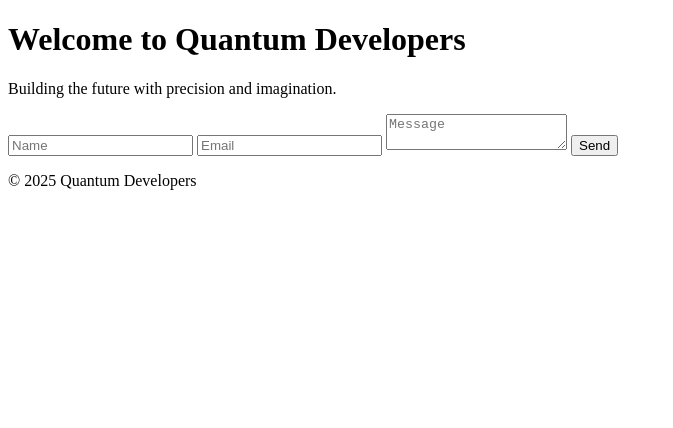
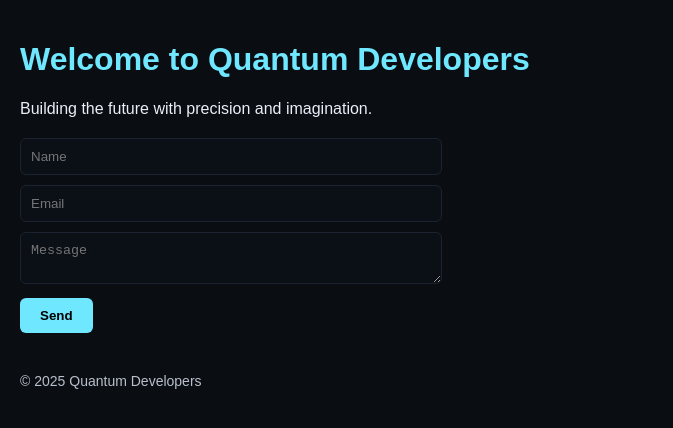
Before and after one commit to 1Quantum-Developers/1Quantum-Developers, a website: page public/index.html in a window 1280 px wide. Shown: the whole page, without its empty margins (0-673 px from the left). Drawn offline with Linux system fonts and the light colour scheme.

Commit message:
Fix the website and remove some files.

```diff
--- a/public/index.html
+++ b/public/index.html
@@ -4,14 +4,77 @@
   <meta charset="UTF-8">
   <title>Quantum Developers</title>
   <meta name="viewport" content="width=device-width, initial-scale=1">
-  <!-- Correct relative path -->
-  <link rel="stylesheet" href="/styles.css">
+
+  <!-- Embedded CSS -->
+  <style>
+    :root {
+      --bg: #0a0d12;
+      --text: #e9eef7;
+      --muted: #b8c0cc;
+      --primary: #6ee7ff;
+      --primary-700: #2bc0ea;
+      --success: #3ad29f;
+      --danger: #ff6b6b;
+    }
+
+    body {
+      font-family: Arial, sans-serif;
+      background: var(--bg);
+      color: var(--text);
+      margin: 0;
+      padding: 20px;
+    }
+
+    h1 {
+      color: var(--primary);
+    }
+
+    form {
+      margin-top: 20px;
+      max-width: 400px;
+    }
+
+    input, textarea {
+      width: 100%;
+      margin-bottom: 10px;
+      padding: 10px;
+      border-radius: 6px;
+      border: 1px solid #1b2230;
+      background: #0b1016;
+      color: var(--text);
+    }
+
+    button {
+      background: var(--primary);
+      border: none;
+      padding: 10px 20px;
+      border-radius: 6px;
+      cursor: pointer;
+      font-weight: bold;
+    }
+
+    button:hover {
+      background: var(--primary-700);
+    }
+
+    #form-status {
+      margin-top: 10px;
+      font-size: 14px;
+      color: var(--muted);
+    }
+
+    footer {
+      margin-top: 40px;
+      font-size: 14px;
+      color: var(--muted);
+    }
+  </style>
 </head>
 <body>
-  <!-- Your content here -->
   <h1>Welcome to Quantum Developers</h1>
   <p>Building the future with precision and imagination.</p>
 
+  <!-- Contact Form -->
   <form id="contact-form">
     <input id="name" name="name" placeholder="Name" required>
     <input id="email" name="email" type="email" placeholder="Email" required>
@@ -24,6 +87,52 @@
     <p>© <span id="year"></span> Quantum Developers</p>
   </footer>
 
-  <script src="/script.js"></script>
+  <!-- Embedded JavaScript -->
+  <script>
+    // Handle contact form submission via POST
+    async function handleContactSubmit(event) {
+      event.preventDefault();
+      const status = document.getElementById('form-status');
+      status.textContent = 'Sending…';
+
+      const payload = {
+        name: document.getElementById('name').value.trim(),
+        email: document.getElementById('email').value.trim(),
+        message: document.getElementById('message').value.trim()
+      };
+
+      try {
+        const res = await fetch('/api/contact', {
+          method: 'POST',
+          headers: { 'Content-Type': 'application/json' },
+          body: JSON.stringify(payload)
+        });
+        const data = await res.json();
+
+        if (data.ok) {
+          status.textContent = 'Thanks for reaching out — we’ll get back to you soon.';
+          status.style.color = 'var(--success)';
+          document.getElementById('contact-form').reset();
+        } else {
+          status.textContent = data.error || 'Something went wrong. Please try again.';
+          status.style.color = 'var(--danger)';
+        }
+      } catch (err) {
+        status.textContent = 'Network error. Please try again later.';
+        status.style.color = 'var(--danger)';
+      }
+    }
+
+    // Set current year in footer
+    function setYear() {
+      const y = new Date().getFullYear();
+      document.getElementById('year').textContent = y;
+    }
+
+    document.addEventListener('DOMContentLoaded', () => {
+      setYear();
+      document.getElementById('contact-form').addEventListener('submit', handleContactSubmit);
+    });
+  </script>
 </body>
 </html>
--- a/public/script.js
+++ /dev/null
@@ -1,60 +0,0 @@
-// Optional: fetch company info via POST
-async function loadCompanyInfo() {
-  try {
-    const res = await fetch('/api/company', {
-      method: 'POST',
-      headers: { 'Content-Type': 'application/json' }
-    });
-    const data = await res.json();
-    document.title = `${data.name} — ${data.tagline}`;
-  } catch (err) {
-    console.error('Failed to load company info', err);
-  }
-}
-
-// Handle contact form submission
-async function handleContactSubmit(event) {
-  event.preventDefault();
-  const status = document.getElementById('form-status');
-  status.textContent = 'Sending…';
-
-  const payload = {
-    name: document.getElementById('name').value.trim(),
-    email: document.getElementById('email').value.trim(),
-    message: document.getElementById('message').value.trim()
-  };
-
-  try {
-    const res = await fetch('/api/contact', {
-      method: 'POST',
-      headers: { 'Content-Type': 'application/json' },
-      body: JSON.stringify(payload)
-    });
-    const data = await res.json();
-
-    if (data.ok) {
-      status.textContent = 'Thanks for reaching out — we’ll get back to you soon.';
-      status.style.color = 'var(--success)';
-      document.getElementById('contact-form').reset();
-    } else {
-      status.textContent = data.error || 'Something went wrong. Please try again.';
-      status.style.color = 'var(--danger)';
-    }
-  } catch (err) {
-    status.textContent = 'Network error. Please try again later.';
-    status.style.color = 'var(--danger)';
-  }
-}
-
-// Set current year in footer
-function setYear() {
-  const y = new Date().getFullYear();
-  document.getElementById('year').textContent = y;
-}
-
-document.addEventListener('DOMContentLoaded', () => {
-  setYear();
-  // Uncomment to dynamically set title from backend:
-  // loadCompanyInfo();
-  document.getElementById('contact-form').addEventListener('submit', handleContactSubmit);
-});
--- a/public/style.css
+++ /dev/null
@@ -1,23 +0,0 @@
-body {
-  font-family: Arial, sans-serif;
-  background: #0a0d12;
-  color: #e9eef7;
-  margin: 0;
-  padding: 20px;
-}
-
-h1 {
-  color: #6ee7ff;
-}
-
-button {
-  background: #6ee7ff;
-  border: none;
-  padding: 10px 20px;
-  border-radius: 6px;
-  cursor: pointer;
-}
-
-button:hover {
-  background: #2bc0ea;
-}
```
